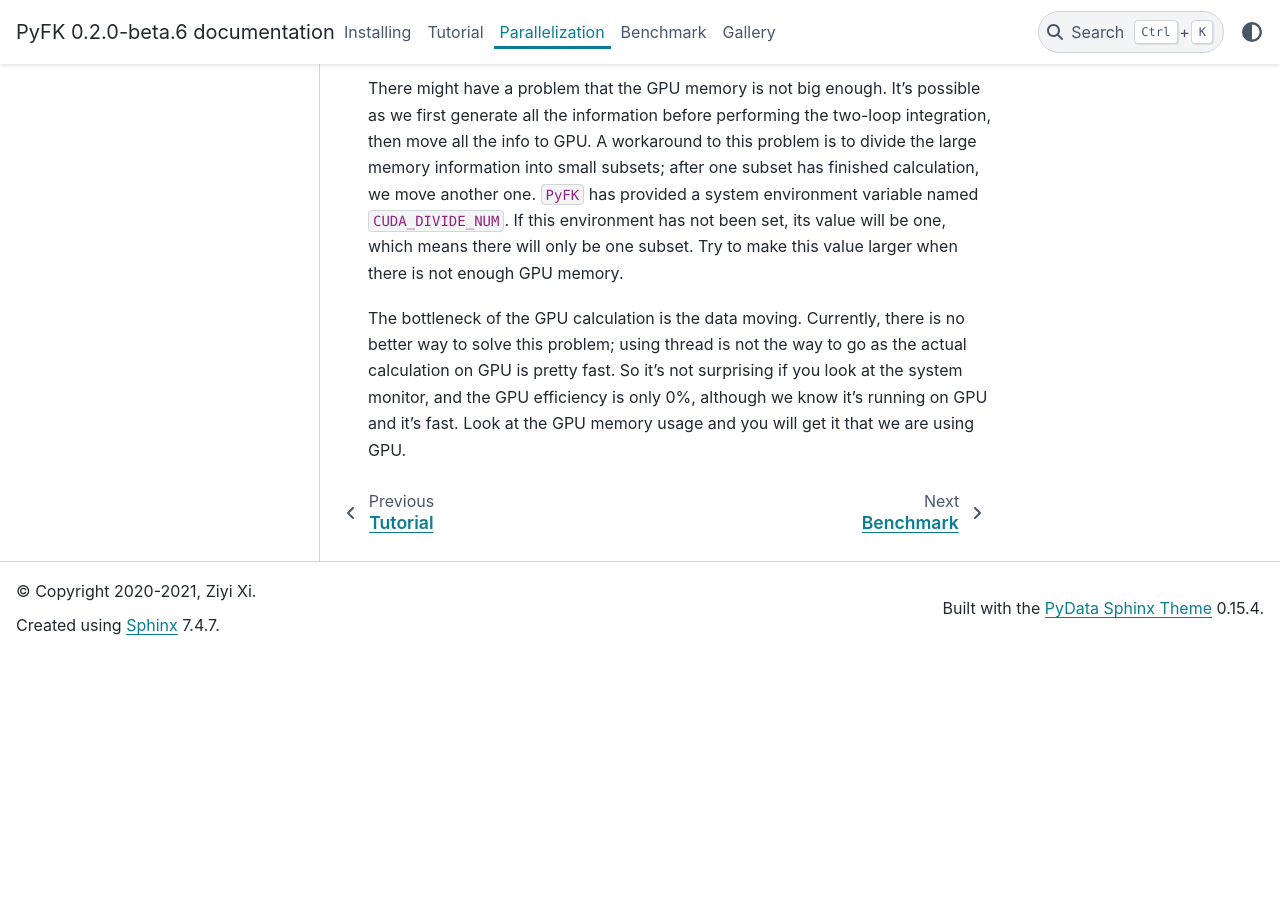
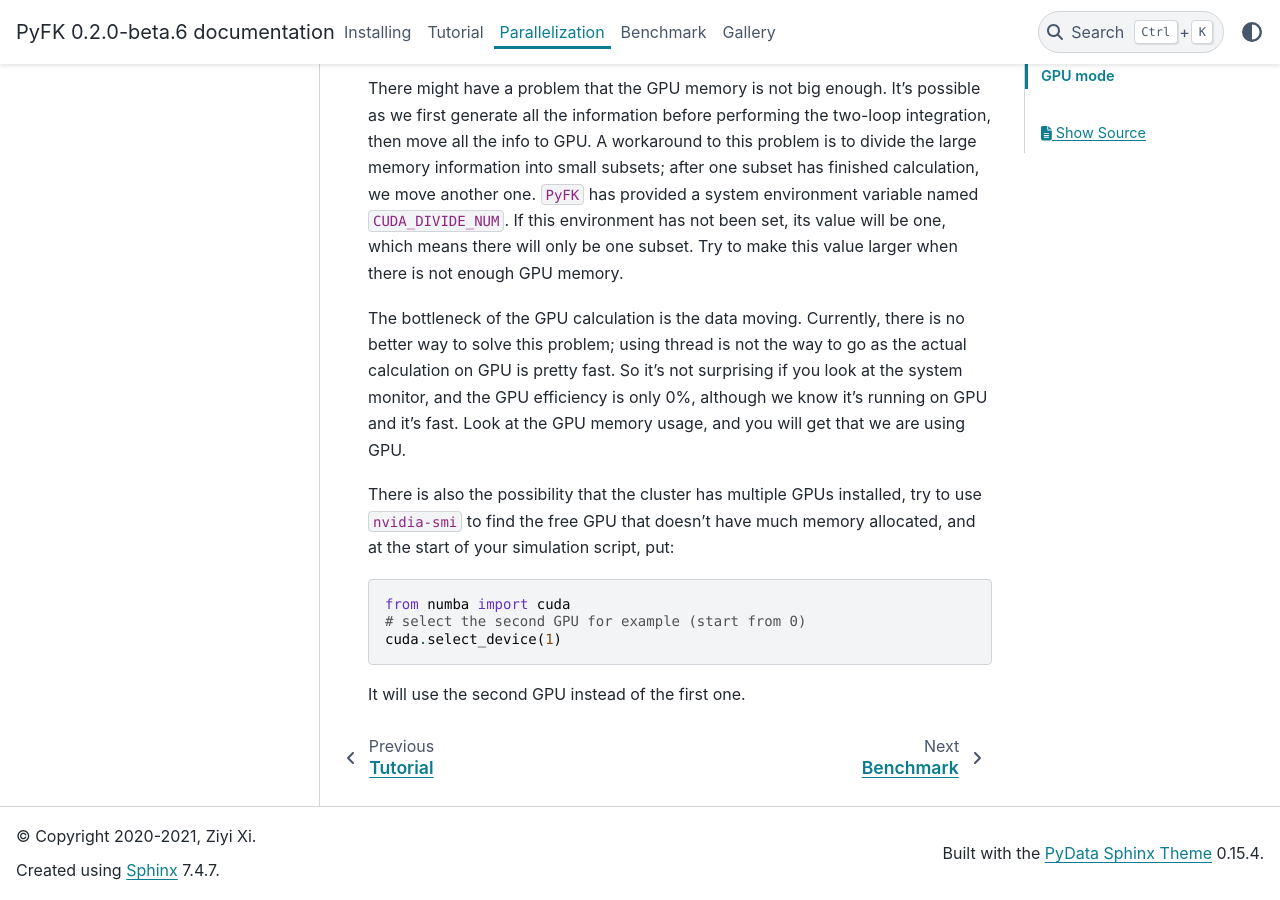
Before and after one commit to ziyixi/pyfk, a Sphinx documentation site: the page built from docs/parallel/parallel.rst, in a window 1280 px wide and 900 px high, scrolled down 1862 px. Built offline with Sphinx 7.4.7 and the PyData theme 0.15.4, drawn with Linux system fonts in a browser that asks for light colours; pages that are not in the unit, such as notebooks, are missing from menus; before the commit the page ends 2517 px from its top, so only the background shows below that.

Commit message:
[update] update doc, print cuda memory error info

```diff
--- a/docs/introduction/install.rst
+++ b/docs/introduction/install.rst
@@ -78,3 +78,7 @@
     pytest --pyargs pyfk
 
 Several warnings can be omitted, such as dividing a zero, which is only related to cross-correlate two waveforms with all values as 0.
+
+To test the GPU mode, you can run::
+
+    PYFK_USE_CUDA=1 pytest --pyargs pyfk
--- a/docs/parallel/parallel.rst
+++ b/docs/parallel/parallel.rst
@@ -52,4 +52,12 @@
 
 There might have a problem that the GPU memory is not big enough. It's possible as we first generate all the information before performing the two-loop integration, then move all the info to GPU. A workaround to this problem is to divide the large memory information into small subsets; after one subset has finished calculation, we move another one. ``PyFK`` has provided a system environment variable named ``CUDA_DIVIDE_NUM``. If this environment has not been set, its value will be one, which means there will only be one subset. Try to make this value larger when there is not enough GPU memory.
 
-The bottleneck of the GPU calculation is the data moving. Currently, there is no better way to solve this problem; using thread is not the way to go as the actual calculation on GPU is pretty fast. So it's not surprising if you look at the system monitor, and the GPU efficiency is only 0%, although we know it's running on GPU and it's fast. Look at the GPU memory usage and you will get it that we are using GPU.
+The bottleneck of the GPU calculation is the data moving. Currently, there is no better way to solve this problem; using thread is not the way to go as the actual calculation on GPU is pretty fast. So it's not surprising if you look at the system monitor, and the GPU efficiency is only 0%, although we know it's running on GPU and it's fast. Look at the GPU memory usage, and you will get that we are using GPU.
+
+There is also the possibility that the cluster has multiple GPUs installed, try to use ``nvidia-smi`` to find the free GPU that doesn't have much memory allocated, and at the start of your simulation script, put::
+
+    from numba import cuda
+    # select the second GPU for example (start from 0)
+    cuda.select_device(1)
+
+It will use the second GPU instead of the first one.
```
Also changed, not shown: 2 other files.
